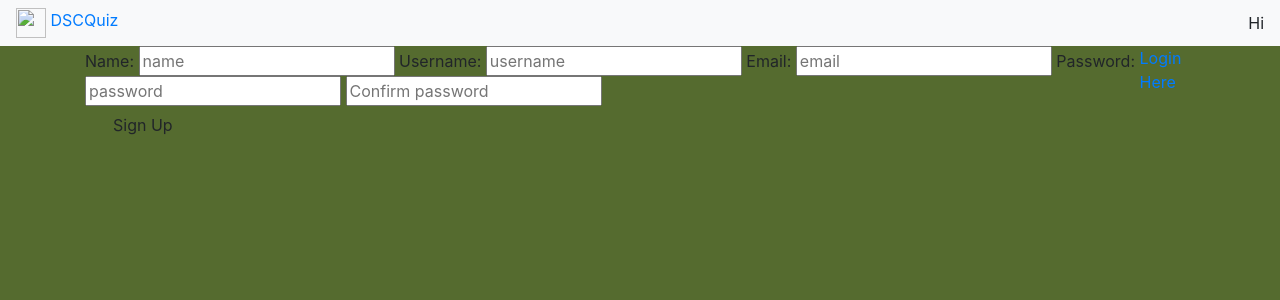
After one commit to Developer-Student-Club-Bijnor/quiz-dsc, a Django app: template templates/register.html in a window 1280 px wide. The commit adds this page. Shown: the top 300 px of the page. Run offline with Django 3.2, Linux system fonts and the light colour scheme; the template is opened without the code that fills it, so the values that code supplies are empty.

Commit message:
Adds: login, register, and home page in frontend

```diff
--- a/frontend/urls.py
+++ b/frontend/urls.py
@@ -7,4 +7,5 @@
 urlpatterns = [
     path("", views.home),
     path("login/", views.login, name="login"),
+    path("register/", views.register, name="register"),
 ]
--- a/quizdsc/settings.py
+++ b/quizdsc/settings.py
@@ -21,7 +21,7 @@
 # See https://docs.djangoproject.com/en/3.1/howto/deployment/checklist/
 
 # SECURITY WARNING: keep the secret key used in production secret!
-SECRET_KEY = os.environ["SECRET_KEY"]
+SECRET_KEY = os.environ.get("SECRET_KEY", "")
 
 # SECURITY WARNING: don't run with debug turned on in production!
 DEBUG = True
--- a/static/js/quiz_script.js
+++ b/static/js/quiz_script.js
@@ -1,10 +1,109 @@
+// Globals
+function set_cookie(key, value) {
+    var expires = new Date();
+    expires.setTime(expires.getTime() + (1 * 24 * 60 * 60 * 1000));
+    document.cookie = `${key}=${value};expires=${expires.toUTCString()}`
+    return true
+}
 
-buildList()
+function get_cookie(key) {
+    var keyValue = document.cookie.match('(^|;) ?' + key + '=([^;]*)(;|$)');
+    return keyValue ? keyValue[2] : null;
+}
+
+var access_token = localStorage.getItem("access_token")
+url = "http://127.0.0.1:8000/api/auth/user/"
+user = document.getElementById("user")
+
+fetch(url, {
+    method: "GET",
+    headers: {
+        'Content-type': 'application/json',
+        'Authorization': `Token ${access_token}`,
+    },
+}).then((resp) => resp.json()).then(
+    function (data) {
+        console.log(data)
+        user.innerHTML += data.username + "<a href=''>Logout</a>"
+    }
+)
+
+
+function user_login() {
+    var csrftoken = get_cookie('csrftoken');
+
+    var form = document.getElementById('form-wrapper')
+    form.addEventListener('submit', function (e) {
+        e.preventDefault()
+        console.log("form Submitted...")
+        var username = document.getElementById('username').value
+        var password = document.getElementById('password').value
+        var url = "http://127.0.0.1:8000/api/auth/login/"
+        fetch(url, {
+            method: "POST",
+            headers: {
+                'Content-type': 'application/json',
+                'X-CSRFToken': csrftoken,
+            },
+            body: JSON.stringify({
+                "username": username,
+                "password": password
+            })
+        }).then((resp) => resp.json())
+            .then(function (data) {
+                console.log("User Data: ", data)
+                localStorage.setItem("access_token", data.token)
+            })
+    })
+
+}
+
+function user_register() {
+    var csrftoken = get_cookie('csrftoken');
+
+    var form = document.getElementById('form-wrapper')
+    form.addEventListener('submit', function (e) {
+        // e.preventDefault()
+        // console.log("form Submitted...")
+        var username = document.getElementById('username').value
+        var name = document.getElementById('name').value
+        var email = document.getElementById('email').value
+        var password = document.getElementById('password').value
+        var password2 = document.getElementById('password2').value
+        var url = "http://127.0.0.1:8000/api/auth/register/"
+        fetch(url, {
+            method: "POST",
+            headers: {
+                'Content-type': 'application/json',
+                'X-CSRFToken': csrftoken,
+            },
+            body: JSON.stringify({
+                "username": username,
+                "name": name,
+                "email": email,
+                "password": password
+            })
+        }).then((resp) => resp.json())
+            .then(function (data) {
+                console.log("User Data: ", data)
+            })
+    })
+
+}
+// user_login();
+// buildList()
 
 function buildList() {
+    // var access_token = get_cookie("access_token")
     wrapper = document.getElementById('list-wrapper')
     var url = "http://127.0.0.1:8000/api/quizs/"
-    fetch(url).then((resp) => resp.json())
+    fetch(url, {
+        method: "GET",
+        headers: {
+            'Content-type': 'application/json',
+            'Authorization': `Token ${access_token}`,
+        },
+    }).then((resp) => resp.json())
         .then(function (data) {
             console.log('DATA: ', data)
             var list = data
--- a/templates/frontend/home.html
+++ b/templates/frontend/home.html
@@ -10,5 +10,7 @@
         </div>
     </div>
 </div>
-<script type="text/javascript" src="{%static 'js/quiz_script.js'%}"></script>
+<script>
+    buildList();
+</script>
 {%endblock%}
--- a/templates/main.html
+++ b/templates/main.html
@@ -17,12 +17,18 @@
 
         <!--Navbar-->
         <nav class="navbar navbar-light bg-light">
-            <a href="#" class="nav-brand">
+            <a href="/" class="nav-brand">
                 <img src="" alt="" class="d-inline-block align-top" width="30" height="30">
                 DSCQuiz
             </a>
+            <ul class="navbar-nav">
+                <li class="nav-item">
+                    <div id="user">Hi </div>
+                </li>
+            </ul>
         </nav>
 
+        <script type="text/javascript" src="{%static 'js/quiz_script.js'%}"></script>
         <!--Content -->
         {%block content%}
         Replace Me
@@ -38,6 +44,8 @@
         <script src="https://cdn.jsdelivr.net/npm/bootstrap@4.5.3/dist/js/bootstrap.min.js"
             integrity="sha384-w1Q4orYjBQndcko6MimVbzY0tgp4pWB4lZ7lr30WKz0vr/aWKhXdBNmNb5D92v7s"
             crossorigin="anonymous"></script>
+
+
     </body>
 
 </html>
--- /dev/null
+++ b/templates/register.html
@@ -0,0 +1,32 @@
+{%extends 'main.html'%}
+
+
+{%block content%}
+<div class="container">
+
+    <div class="d-flex justify-content-center mx-auto">
+        <div id="form-wrapper">
+
+            <form action="" class="form-group" method="POST">
+                {%csrf_token%}
+                Name:
+                <input type="text" id="name" placeholder="name">
+                Username:
+                <input type="text" id="username" placeholder="username">
+                Email:
+                <input type="email" id="email" placeholder="email" name="email">
+                Password:
+                <input type="password" id="password" placeholder="password">
+                <input type="password" id="password2" placeholder="Confirm password">
+                <div class="col-sm-offset-2 col-sm-10">
+                    <button id="login" class="btn btn-default" type="submit">Sign Up</button>
+                </div>
+            </form>
+        </div>
+        <a href="{%url 'login'%}">Login Here</a>
+    </div>
+</div>
+<script>
+    user_register();
+</script>
+{%endblock%}
```
Also changed, not shown: frontend/views.py (+11 -5 lines), templates/login.html (+21 -8 lines).
